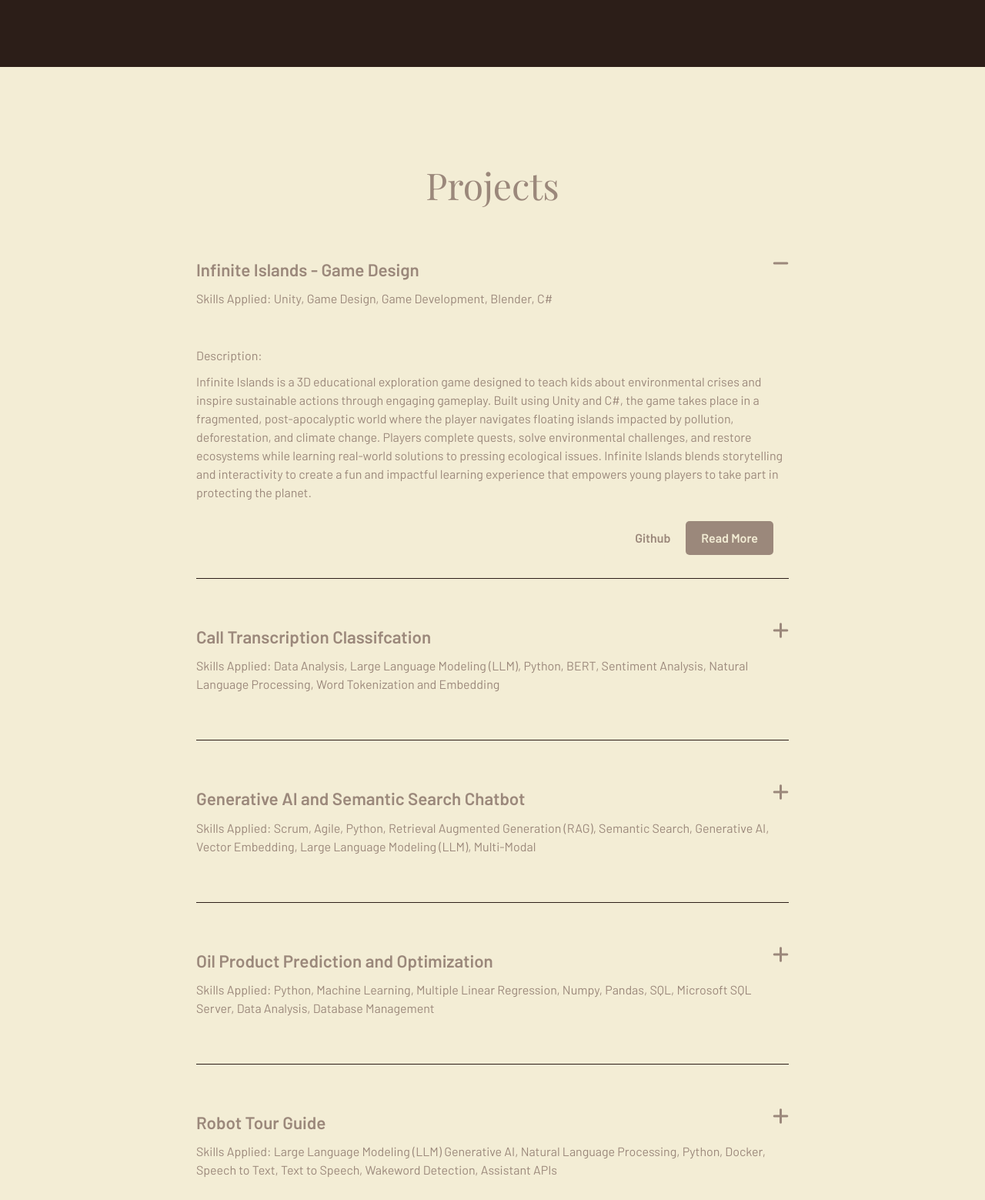
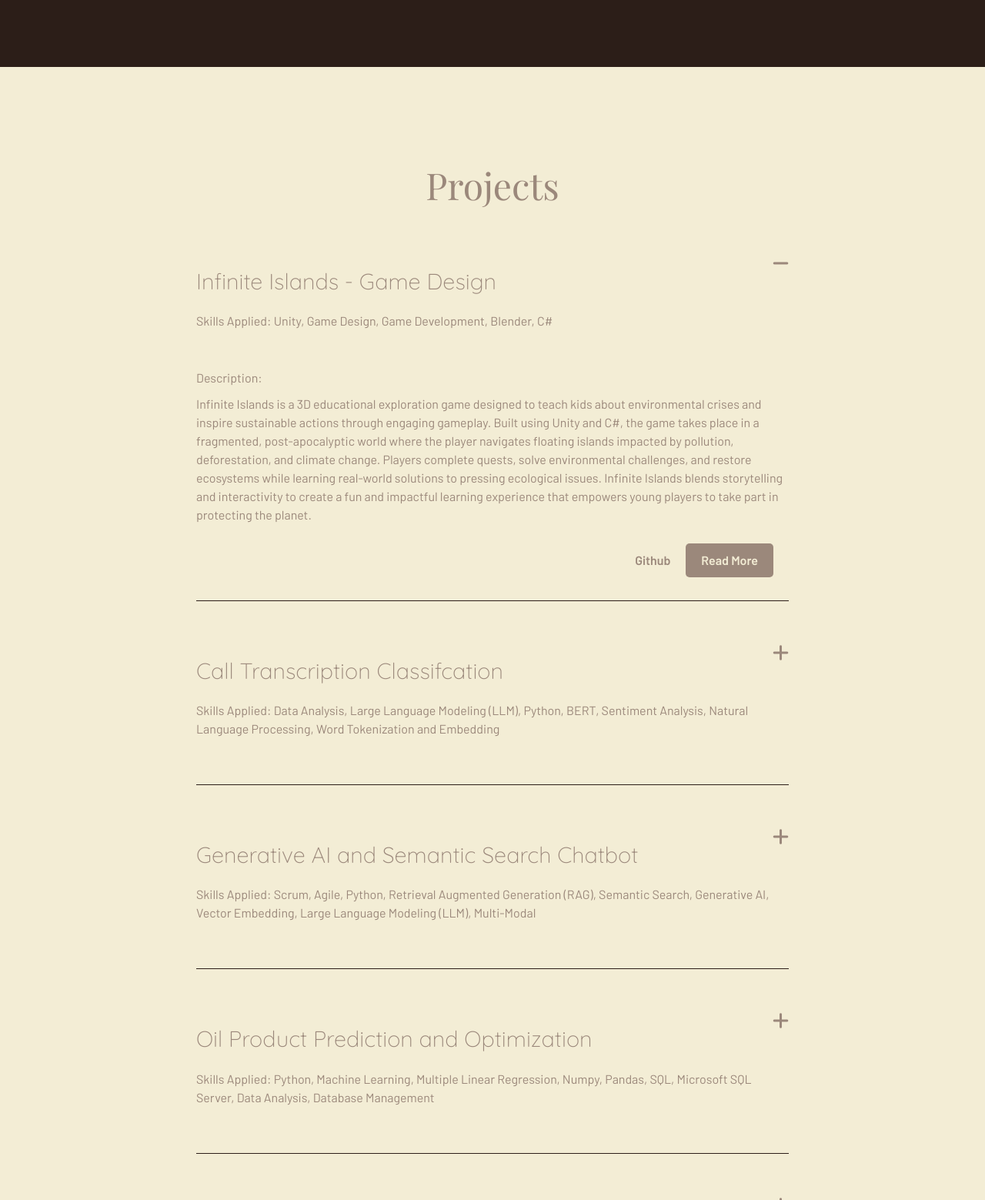
Before and after one commit to irfanokirana/PersonalWebsite, a plain HTML site: page index.html in a window 1280 px wide. Shown: the part 2062-3621 px from the top of the page at 77% size. Drawn offline with nearby package versions, Linux system fonts and the light colour scheme; a web font is replaced by a local one.

Commit message:
Fixed Styling

```diff
--- a/css/style.css
+++ b/css/style.css
@@ -456,7 +456,7 @@ img {
 }
 
 .faq .faq-group .faq-group-header h4 {
-    font-weight: 600;
+    font-weight: 300;
     width: 95%; /* So that header does not run into icon */
 }
 
@@ -632,9 +632,9 @@ img {
 .text-lg {
     font-size: 1.8rem;
     line-height: 1.4;
-    font-weight: normal;
+    font-weight: 300;
     margin: 30px 0 20px;
-    font-family: "Barlow";
+    font-family: "Quicksand";
 }
 
 .text-md {
--- a/index.html
+++ b/index.html
@@ -455,7 +455,7 @@
             <div class="faq-content">
                 <div class="faq-group">
                     <div class="faq-group-header">
-                        <h4 class="text-md">
+                        <h4 class="text-lg">
                             Infinite Islands - Game Design
                         </h4>
                         <h3 class="text-sm">
@@ -487,7 +487,7 @@
 
                 <div class="faq-group">
                     <div class="faq-group-header">
-                        <h4 class="text-md">
+                        <h4 class="text-lg">
                             Call Transcription Classifcation
                         </h4>
                         <h3 class="text-sm">
@@ -520,7 +520,7 @@
 
                 <div class="faq-group">
                     <div class="faq-group-header">
-                        <h4 class="text-md">
+                        <h4 class="text-lg">
                             Generative AI and Semantic Search Chatbot
                         </h4>
                         <h3 class="text-sm">
@@ -552,7 +552,7 @@
 
                 <div class="faq-group">
                     <div class="faq-group-header">
-                        <h4 class="text-md">
+                        <h4 class="text-lg">
                             Oil Product Prediction and Optimization
                         </h4>
                         <h3 class="text-sm">
@@ -583,7 +583,7 @@
 
                 <div class="faq-group">
                     <div class="faq-group-header">
-                        <h4 class="text-md">
+                        <h4 class="text-lg">
                             Robot Tour Guide
                         </h4>
                         <h3 class="text-sm">
@@ -611,7 +611,7 @@
 
                 <div class="faq-group">
                     <div class="faq-group-header">
-                        <h4 class="text-md">
+                        <h4 class="text-lg">
                             Study Flash Cards using LLMs
                         </h4>
                         <h3 class="text-sm">
@@ -696,7 +696,7 @@
     </footer>
 
     <!-- Extra -->
-    <section class="pricing bg-primary">
+    <!-- <section class="pricing bg-primary">
         <div class="container-sm">
             <h3 class="pricing-heading text-xl text-center">
                 projects
@@ -706,7 +706,6 @@
                 project stuff project stuff project stuff project stuff project stuff project stuff
             </p>
             <div class="pricing-grid">
-                <!-- Pricing Card 1 -->
                 <div class="card bg-dark">
                     <div class="pricing-card-header">
                         <h4 class="pricing-heading text-xl">
@@ -727,7 +726,7 @@
                     <div class="pricing-card-body">
                         <ul>
                             <li>
-                                <i class="fas fa-check"></i> <!-- Checkmark icon -->
+                                <i class="fas fa-check"></i>
                                 Real Time Monitoring
                             </li>
 
@@ -745,7 +744,7 @@
                     </div>
                 </div>
 
-                <!-- Pricing Card 2 -->
+
                 <div class="card bg-light">
                     <div class="pricing-card-header">
                         <h4 class="pricing-heading text-xl">
@@ -766,7 +765,7 @@
                     <div class="pricing-card-body">
                         <ul>
                             <li>
-                                <i class="fas fa-check"></i> <!-- Checkmark icon -->
+                                <i class="fas fa-check"></i>
                                 Real Time Monitoring
                             </li>
 
@@ -789,7 +788,7 @@
                 project stuff project stuff project stuff project stuff project stuff project stuff
             </p>
         </div>
-    </section>
+    </section> -->
 
     <script src="js/main.js"></script> <!-- Link to external JavaScript file -->
 </body>
```
